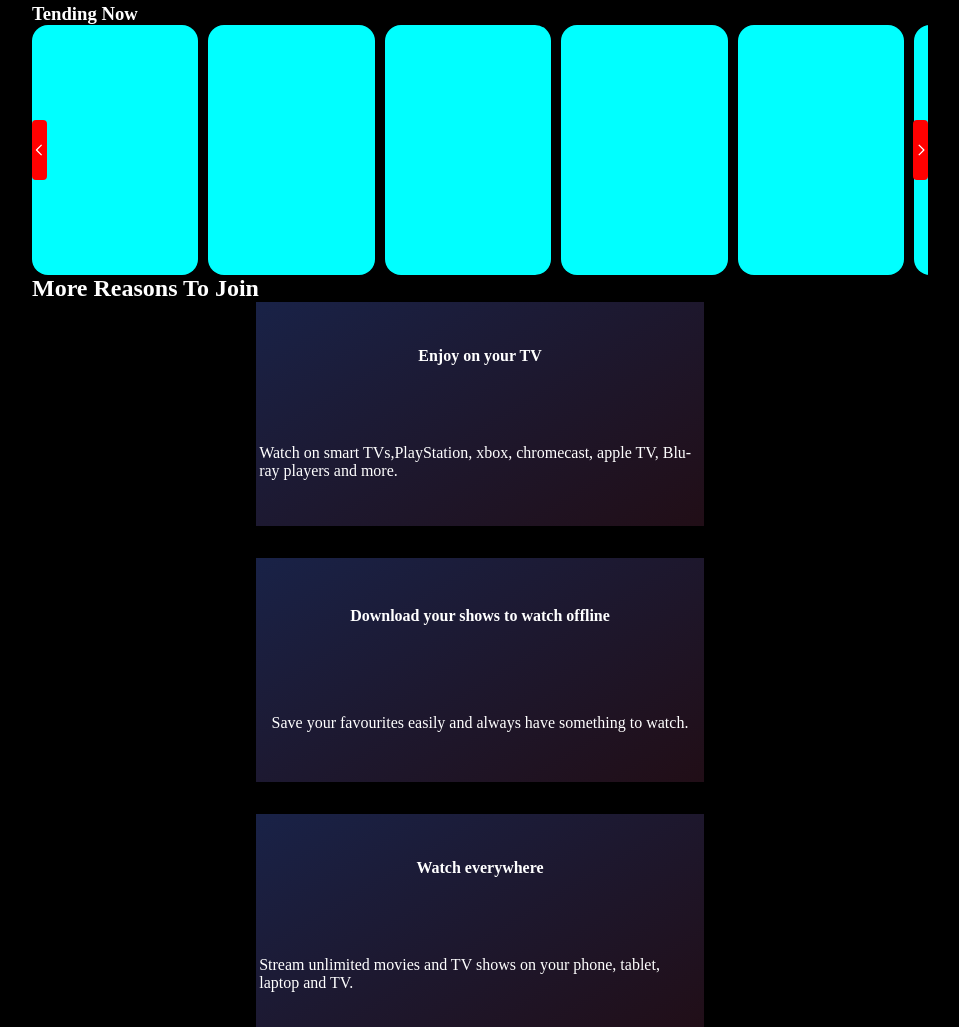
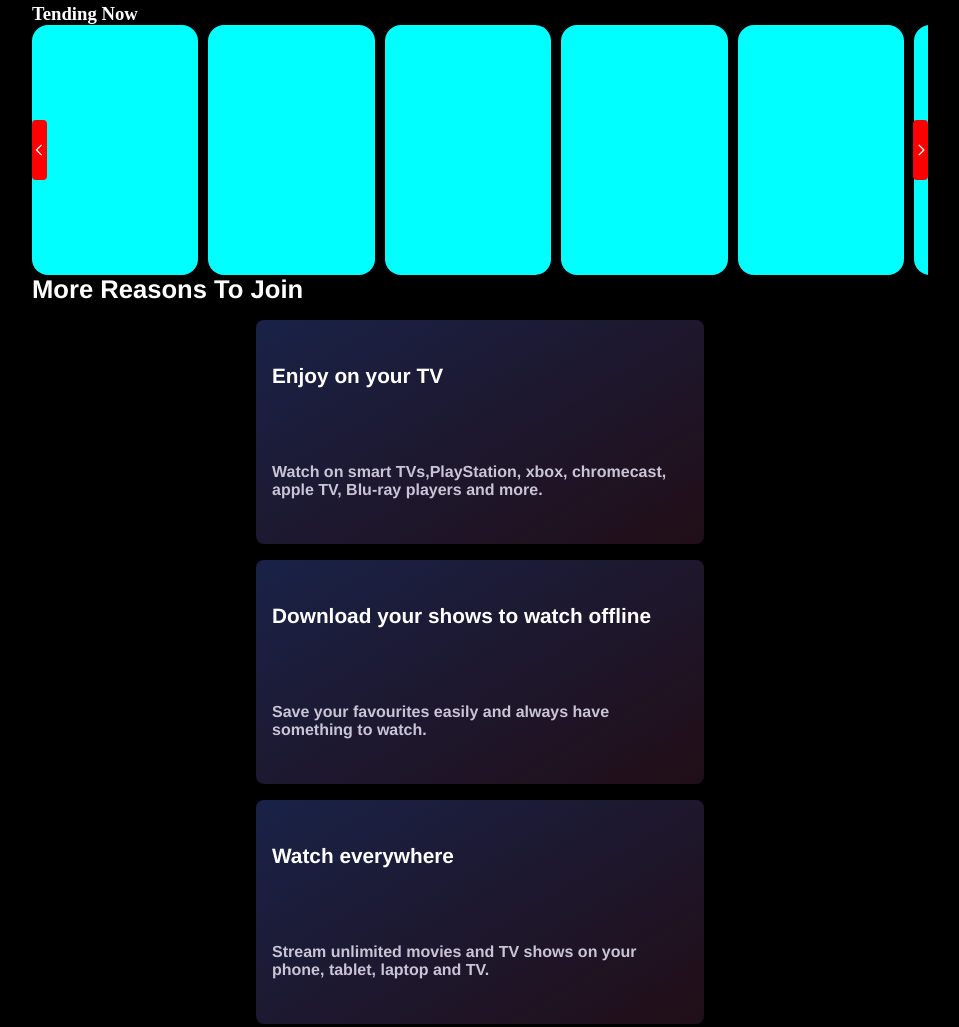
Before and after one commit to HimanshiKhattri/netflix-clone-, a plain HTML site: page index.html in a window 1280 px wide. Shown: the part 897-1924 px from the top of the page, without its empty margins (160-1119 px from the left). Drawn offline with Linux system fonts and the light colour scheme.

```diff
--- a/style.css
+++ b/style.css
@@ -220,11 +220,18 @@
     margin: 0 auto;
 }
 
+.responsive-container h2 {
+    font-size: 1.6rem;
+    font-weight: 600;
+    font-family: "Helvetica Neue", "Segoe UI", Roboto, Ubuntu, sans-serif;
+    padding-bottom: 1rem;
+}
+
 .info-boxes {
     display: flex;
     flex-wrap: wrap;
     justify-content: center;
-    gap: 2rem;
+    gap: 1rem;
 
 }
 
@@ -238,7 +245,26 @@
     display: flex;
     flex-direction: column;
     justify-content: space-around;
+    padding: 0.452rem 1rem;
+    transition: tranform 0.3 ease;
+    border-radius: 0.5rem;
+    font-family: "Helvetica Neue", "Segoe UI", Roboto, Ubuntu, sans-serif;
+}
+.info-box h4{
+    font-size:1.3rem;
+    font-weight:700;
+    text-align: start;
+}
+
+.info-box p{
+    font-size:1rem;
+    font-weight:600;
+    color:rgb(201, 196, 214);
+}
+
+
+.info-box .img-box {
+    display:flex;
+    justify-content: flex-end;
     align-items: center;
-    padding: 0.352rem 0.2rem;
-    transition: tranform 0.3 ease;
 }
```
